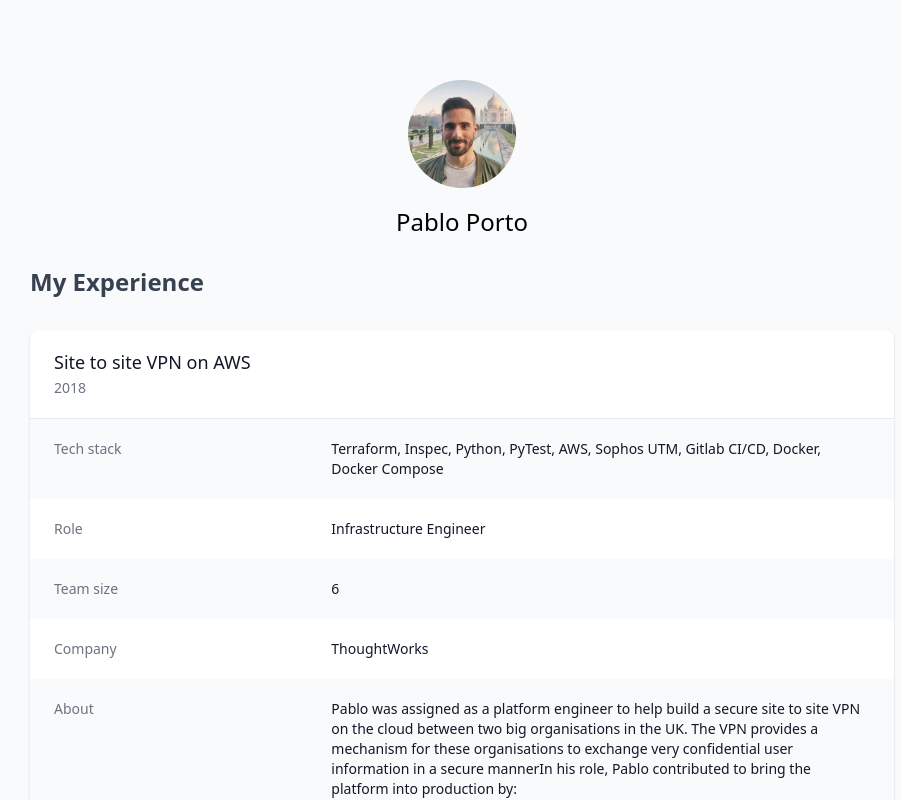
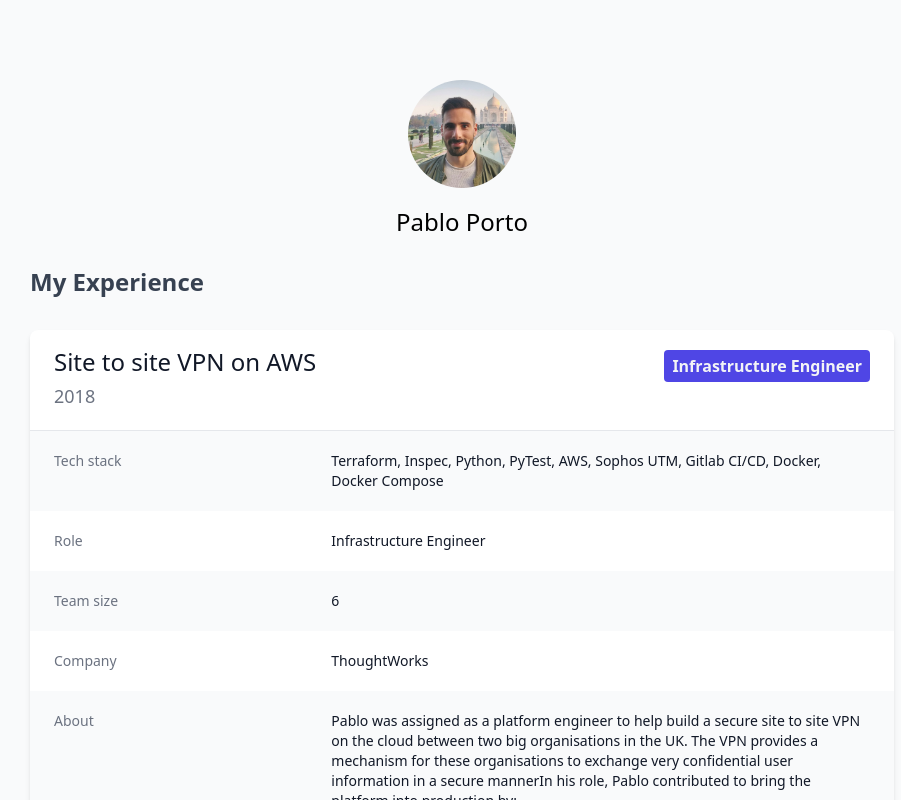
Before and after one commit to portovep/pabloporto.me, a Next.js app: page /working in a window 1280 px wide. Shown: the top 800 px of the page, without its empty margins (178-1079 px from the left). Built offline with nearby package versions, Linux system fonts and the light colour scheme; what @tailwindcss/typography would draw is missing.

Commit message:
Extract Label component

```diff
--- /dev/null
+++ b/components/Label/Label.tsx
@@ -0,0 +1,11 @@
+type LabelProps = {
+    text: string;
+};
+
+export default function Label({ text }: LabelProps): JSX.Element {
+    return (
+        <span className="px-2 py-1 cursor-default bg-indigo-600 text-indigo-60 text-gray-100 font-semibold text-base inline-block align-top rounded hover:bg-indigo-500">
+            {text}
+        </span>
+    );
+}
--- a/components/PostSummary/PostSummary.tsx
+++ b/components/PostSummary/PostSummary.tsx
@@ -1,5 +1,6 @@
 import Link from 'next/link';
 import { PostData } from '../../lib/posts';
+import Label from '../Label/Label';
 import Date from '../Date/Date';
 
 type PostSummaryProps = {
@@ -34,11 +35,9 @@ export default function PostSummary(props: PostSummaryProps): JSX.Element {
                     <span className="font-light text-gray-600">
                         <Date dateString={date} />
                     </span>
-                    <span className="px-2 py-1 bg-gray-600 text-gray-100 font-bold rounded hover:bg-gray-500">
-                        {type || 'Post'}
-                    </span>
+                    <Label text={type || 'Post'} />
                 </div>
-                <div className="mt-3 text-2xl text-gray-700 font-bold">{title}</div>
+                <div className="mt-5 text-2xl text-gray-700 font-bold">{title}</div>
                 <div className="flex justify-between items-center mt-4">
                     {postLink(props.postData)}
                 </div>
--- a/components/ProjectSummary/ProjectSummary.tsx
+++ b/components/ProjectSummary/ProjectSummary.tsx
@@ -1,4 +1,5 @@
 import { Project } from '../../lib/projects';
+import Label from '../Label/Label';
 
 type ProjectSummaryProps = {
     project: Project;
@@ -7,10 +8,15 @@ type ProjectSummaryProps = {
 export default function ProjectSummary(props: ProjectSummaryProps): JSX.Element {
     const { name, date, role, technologies, teamSize, description } = props.project;
     return (
-        <div className="bg-white shadow overflow-hidden sm:rounded-lg">
-            <div className="px-4 py-5 sm:px-6">
-                <h3 className="text-lg leading-6 font-medium text-gray-900">{name}</h3>
-                <p className="mt-1 max-w-2xl text-sm text-gray-500">{date}</p>
+        <div className="bg-white rounded-lg shadow-md overflow-hidden">
+            <div className="px-4 sm:px-6 flex justify-between items-start">
+                <div className="my-5">
+                    <h3 className="text-2xl leading-6 font-medium text-gray-900">{name}</h3>
+                    <p className="mt-2 max-w-2xl text-lg text-gray-500">{date}</p>
+                </div>
+                <div className="my-5">
+                    <Label text={role} />
+                </div>
             </div>
             <div className="border-t border-gray-200">
                 <dl>
```
